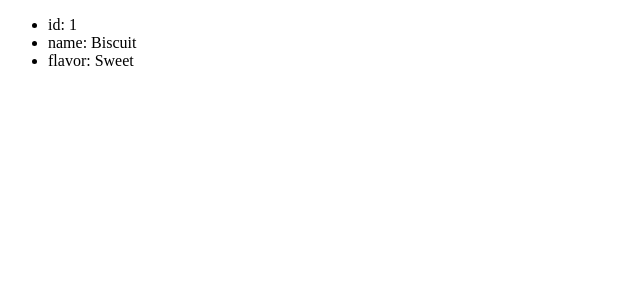
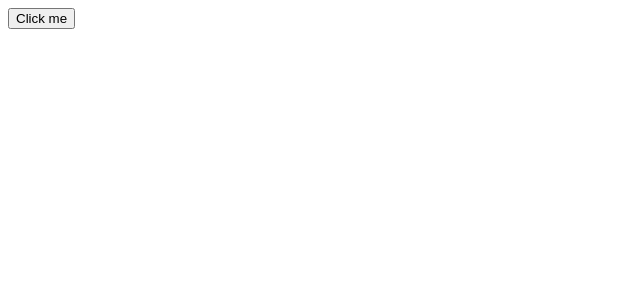
Before and after one commit to guidonunes/e-commerce-mern-react-exercises-, a React (Vite) app: page / in a window 1280 px wide. Shown: the top 300 px of the page, without its empty margins (0-640 px from the left). Built offline with nearby package versions, Linux system fonts and the light colour scheme.

Commit message:
passing function as props testing

```diff
--- a/src/App.jsx
+++ b/src/App.jsx
@@ -4,16 +4,14 @@ import Hero from './components/Hero';
 
 const App = () => {
 
-  const itemObj = {
-    id: 1,
-    name: 'Biscuit',
-    flavor: 'Sweet',
+  const BtnFunction = () => {
+    alert('Hello World');
   }
 
 
   return (
     <div>
-      <Hero item = {itemObj} />
+      <Hero item = {BtnFunction} />
     </div>
   );
 };
--- a/src/components/Hero.jsx
+++ b/src/components/Hero.jsx
@@ -2,11 +2,7 @@
 const Hero = (props) => {
   return (
     <div>
-      <ul>
-        <li>id: {props.item.id} </li>
-        <li>name: {props.item.name} </li>
-        <li>flavor: {props.item.flavor} </li>
-      </ul>
+      <button onClick={props.item}>Click me</button>
     </div>
   );
 };
```
